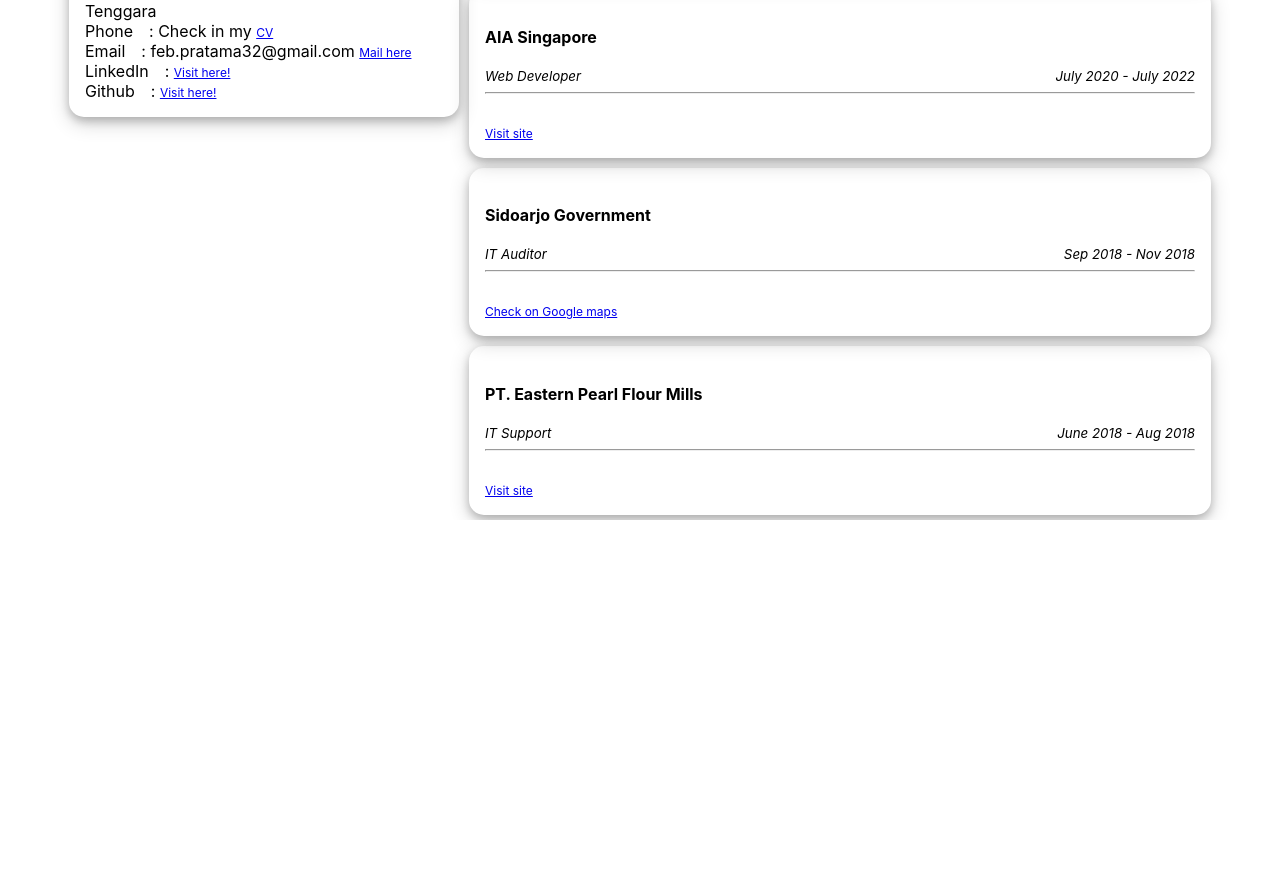
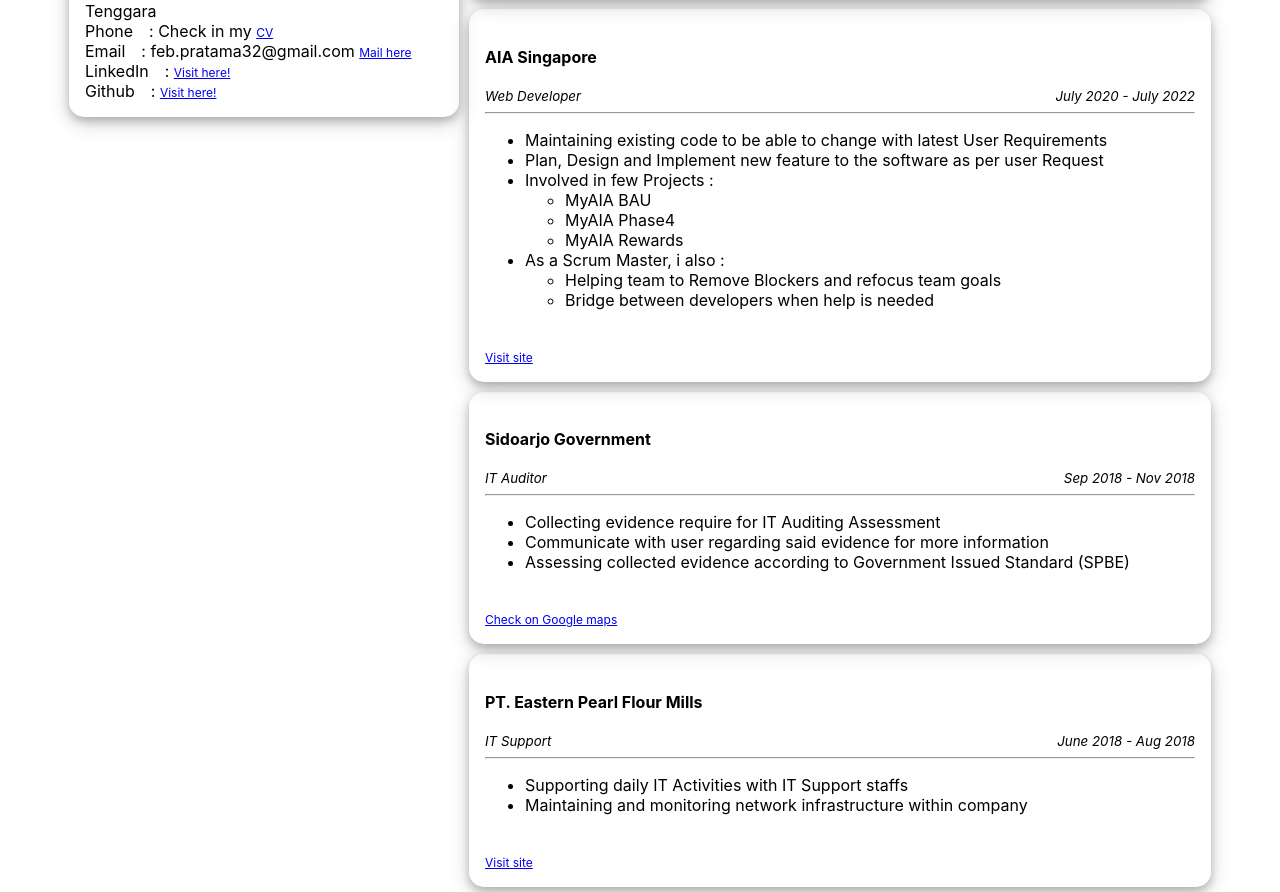
Before and after one commit to febhost32/portfolio, a React (Create React App) app: page / in a window 1280 px wide. Shown: the part 1440-2332 px from the top of the page. Before the commit the page ends 1960 px from the top, so only its background shows below. Built offline with nearby package versions, Linux system fonts and the light colour scheme.

Commit message:
Checkpoint

```diff
--- a/src/pages/MainPage.tsx
+++ b/src/pages/MainPage.tsx
@@ -65,7 +65,7 @@ function MainPage() {
                             <h4>Kimberly-Clark Softex Indonesia</h4>
                             <InlineWrapper><p className="italic fontsize-10 flex-grow-1">Freelance Web Developer</p> <p className="italic fontsize-10">Sep 2021 - Mar 2022</p></InlineWrapper>
                             <hr />
-                            Freelance Web Development work where i do design, plan and Implement the UI based from proposed design along with all the features required to make such feature
+                            <p>Freelance Web Development work where i do design, plan and Implement the UI based from proposed design along with all the features required to make such feature</p>
                             <br />
                             <Link link="https://sweetycare.com/gts/main/home" target="_blank" text="Visit site" />
                         </Card>
@@ -73,7 +73,23 @@ function MainPage() {
                             <h4>AIA Singapore</h4>
                             <InlineWrapper><p className="italic fontsize-10 flex-grow-1">Web Developer</p> <p className="italic fontsize-10">July 2020 - July 2022</p></InlineWrapper>
                             <hr />
-
+                            <ul>
+                                <li>Maintaining existing code to be able to change with latest User Requirements</li>
+                                <li>Plan, Design and Implement new feature to the software as per user Request</li>
+                                <li>Involved in few Projects :
+                                    <ul>
+                                        <li>MyAIA BAU</li>
+                                        <li>MyAIA Phase4</li>
+                                        <li>MyAIA Rewards</li>
+                                    </ul>
+                                </li>
+                                <li>As a Scrum Master, i also :
+                                    <ul>
+                                        <li>Helping team to Remove Blockers and refocus team goals</li>
+                                        <li>Bridge between developers when help is needed</li>
+                                    </ul>
+                                </li>
+                            </ul>
                             <br />
                             <Link link="https://myaia.aia.com.sg/en/my-aia/login.html" target="_blank" text="Visit site" />
                         </Card>
@@ -81,7 +97,11 @@ function MainPage() {
                             <h4>Sidoarjo Government</h4>
                             <InlineWrapper><p className="italic fontsize-10 flex-grow-1">IT Auditor</p> <p className="italic fontsize-10">Sep 2018 - Nov 2018</p></InlineWrapper>
                             <hr />
-
+                            <ul>
+                                <li>Collecting evidence require for IT Auditing Assessment</li>
+                                <li>Communicate with user regarding said evidence for more information</li>
+                                <li>Assessing collected evidence according to Government Issued Standard &#40;SPBE&#41;</li>
+                            </ul>
                             <br />
                             <Link link="https://goo.gl/maps/4LSQ9zPr7eVMGHeY6" target="_blank" text="Check on Google maps" />
                         </Card>
@@ -89,7 +109,10 @@ function MainPage() {
                             <h4>PT. Eastern Pearl Flour Mills</h4>
                             <InlineWrapper><p className="italic fontsize-10 flex-grow-1">IT Support</p> <p className="italic fontsize-10">June 2018 - Aug 2018</p></InlineWrapper>
                             <hr />
-
+                            <ul>
+                                <li>Supporting daily IT Activities with IT Support staffs</li>
+                                <li>Maintaining and monitoring network infrastructure within company</li>
+                            </ul>
                             <br />
                             <Link link="http://interflour.com.ph/id/our-business/flour-milling/pt-eastern-pearl-flour-mills" target="_blank" text="Visit site" />
                         </Card>
```
